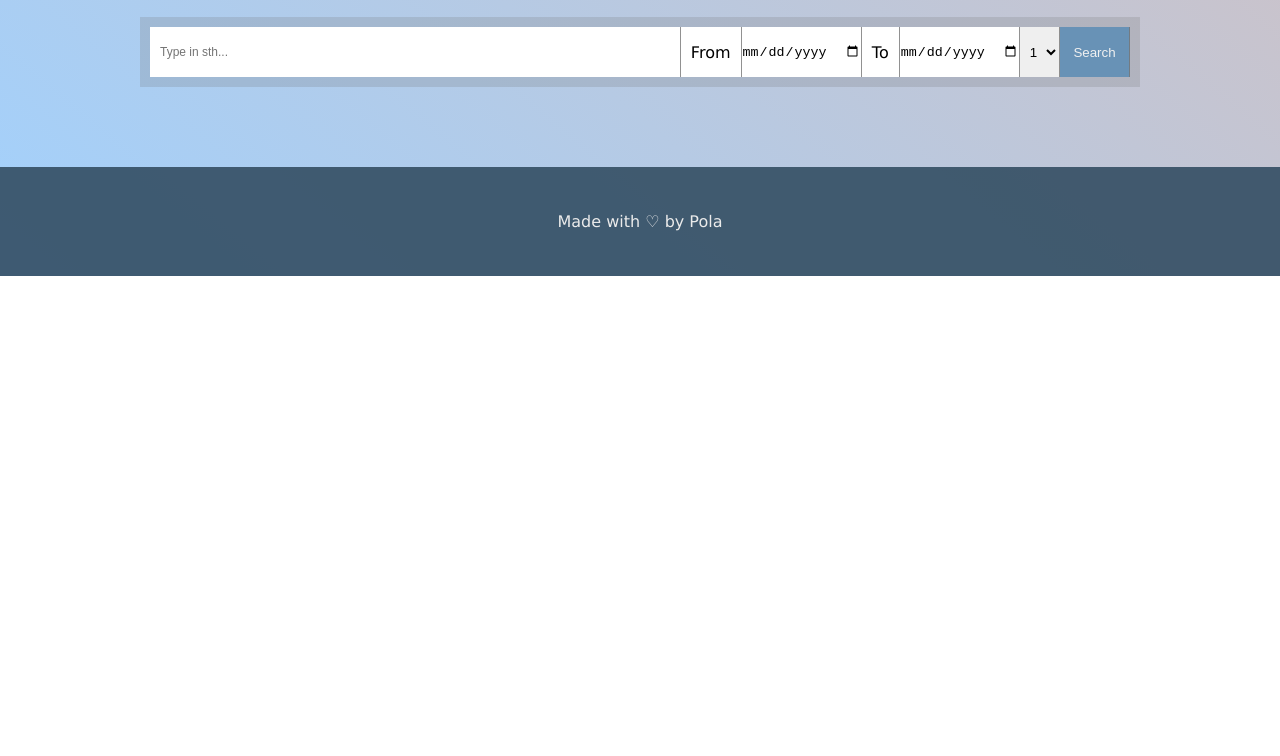
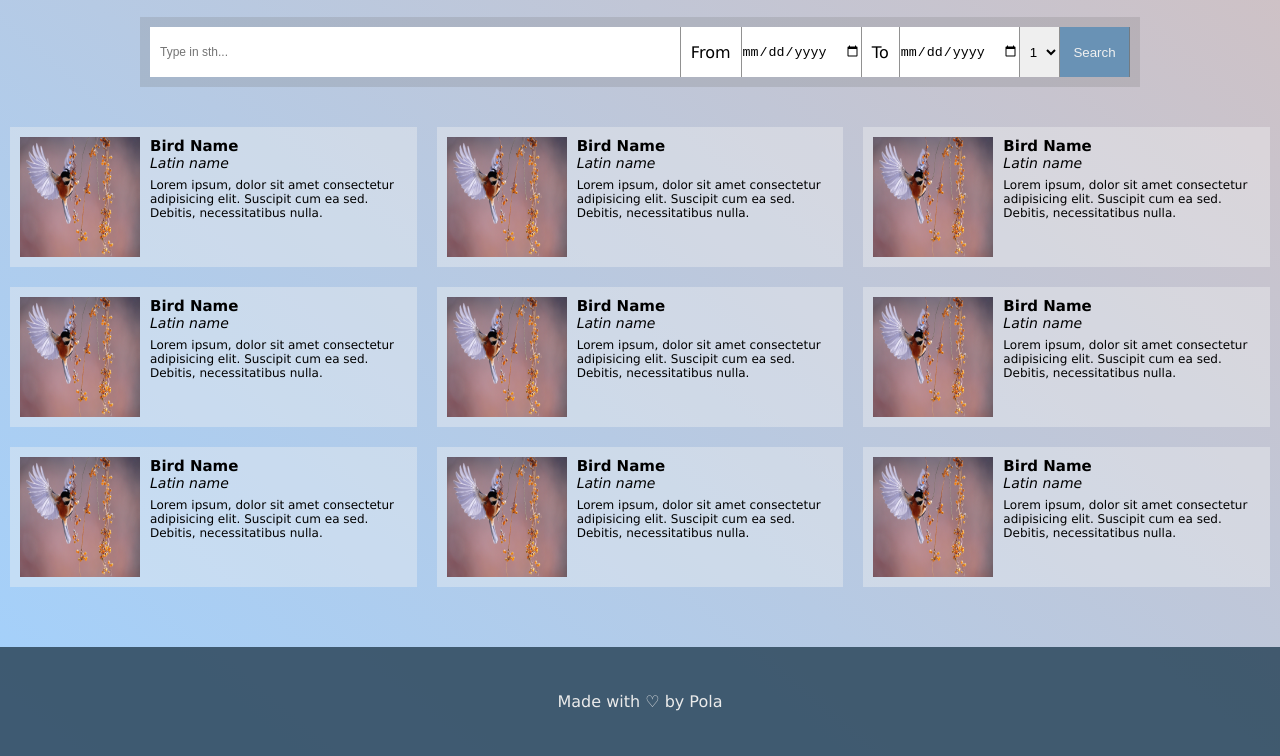
Before and after one commit to poluna/succulent-garden, a website: page BirdyBird/index.html in a window 1280 px wide. Shown: the part 1124-1880 px from the top of the page. Before the commit the page ends 1400 px from the top, so only its background shows below. Drawn offline with Linux system fonts and the light colour scheme; a web font is replaced by a local one.

Commit message:
Some practice

```diff
--- a/BirdyBird/index.html
+++ b/BirdyBird/index.html
@@ -92,6 +92,108 @@
         <input type="submit" value="Search" />
       </form>
     </div>
+
+    <div class="container">
+      <div class="bird">
+        <img src="./images/bird.jpg" alt="bird" />
+        <div class="details">
+          <h3>Bird Name</h3>
+          <p class="name">Latin name</p>
+          <p class="desc">
+            Lorem ipsum, dolor sit amet consectetur adipisicing elit. Suscipit
+            cum ea sed. Debitis, necessitatibus nulla.
+          </p>
+        </div>
+      </div>
+      <div class="bird">
+        <img src="./images/bird.jpg" alt="bird" />
+        <div class="details">
+          <h3>Bird Name</h3>
+          <p class="name">Latin name</p>
+          <p class="desc">
+            Lorem ipsum, dolor sit amet consectetur adipisicing elit. Suscipit
+            cum ea sed. Debitis, necessitatibus nulla.
+          </p>
+        </div>
+      </div>
+      <div class="bird">
+        <img src="./images/bird.jpg" alt="bird" />
+        <div class="details">
+          <h3>Bird Name</h3>
+          <p class="name">Latin name</p>
+          <p class="desc">
+            Lorem ipsum, dolor sit amet consectetur adipisicing elit. Suscipit
+            cum ea sed. Debitis, necessitatibus nulla.
+          </p>
+        </div>
+      </div>
+      <div class="bird">
+        <img src="./images/bird.jpg" alt="bird" />
+        <div class="details">
+          <h3>Bird Name</h3>
+          <p class="name">Latin name</p>
+          <p class="desc">
+            Lorem ipsum, dolor sit amet consectetur adipisicing elit. Suscipit
+            cum ea sed. Debitis, necessitatibus nulla.
+          </p>
+        </div>
+      </div>
+      <div class="bird">
+        <img src="./images/bird.jpg" alt="bird" />
+        <div class="details">
+          <h3>Bird Name</h3>
+          <p class="name">Latin name</p>
+          <p class="desc">
+            Lorem ipsum, dolor sit amet consectetur adipisicing elit. Suscipit
+            cum ea sed. Debitis, necessitatibus nulla.
+          </p>
+        </div>
+      </div>
+      <div class="bird">
+        <img src="./images/bird.jpg" alt="bird" />
+        <div class="details">
+          <h3>Bird Name</h3>
+          <p class="name">Latin name</p>
+          <p class="desc">
+            Lorem ipsum, dolor sit amet consectetur adipisicing elit. Suscipit
+            cum ea sed. Debitis, necessitatibus nulla.
+          </p>
+        </div>
+      </div>
+      <div class="bird">
+        <img src="./images/bird.jpg" alt="bird" />
+        <div class="details">
+          <h3>Bird Name</h3>
+          <p class="name">Latin name</p>
+          <p class="desc">
+            Lorem ipsum, dolor sit amet consectetur adipisicing elit. Suscipit
+            cum ea sed. Debitis, necessitatibus nulla.
+          </p>
+        </div>
+      </div>
+      <div class="bird">
+        <img src="./images/bird.jpg" alt="bird" />
+        <div class="details">
+          <h3>Bird Name</h3>
+          <p class="name">Latin name</p>
+          <p class="desc">
+            Lorem ipsum, dolor sit amet consectetur adipisicing elit. Suscipit
+            cum ea sed. Debitis, necessitatibus nulla.
+          </p>
+        </div>
+      </div>
+      <div class="bird">
+        <img src="./images/bird.jpg" alt="bird" />
+        <div class="details">
+          <h3>Bird Name</h3>
+          <p class="name">Latin name</p>
+          <p class="desc">
+            Lorem ipsum, dolor sit amet consectetur adipisicing elit. Suscipit
+            cum ea sed. Debitis, necessitatibus nulla.
+          </p>
+        </div>
+      </div>
+    </div>
     <footer>Made with ♡ by Pola</footer>
   </body>
 </html>
--- a/BirdyBird/style.css
+++ b/BirdyBird/style.css
@@ -176,3 +176,40 @@ footer {
   padding: 45px;
   margin-top: 50px;
 }
+
+.container {
+  display: flex;
+  flex-wrap: wrap;
+  justify-content: start;
+}
+
+.bird {
+  flex: 1 1 300px;
+  background-color: rgba(240, 240, 240, 0.4);
+  padding: 10px;
+  margin: 10px;
+  display: flex;
+}
+
+.bird h3 {
+  font-size: 15px;
+}
+
+.bird p {
+  font-size: 12px;
+}
+
+.details > * {
+  padding: 0 10px;
+}
+
+.bird .name {
+  font-style: italic;
+  font-size: 14px;
+  padding-bottom: 7px;
+}
+
+.bird img {
+  width: 120px;
+  height: 120px;
+}
```
